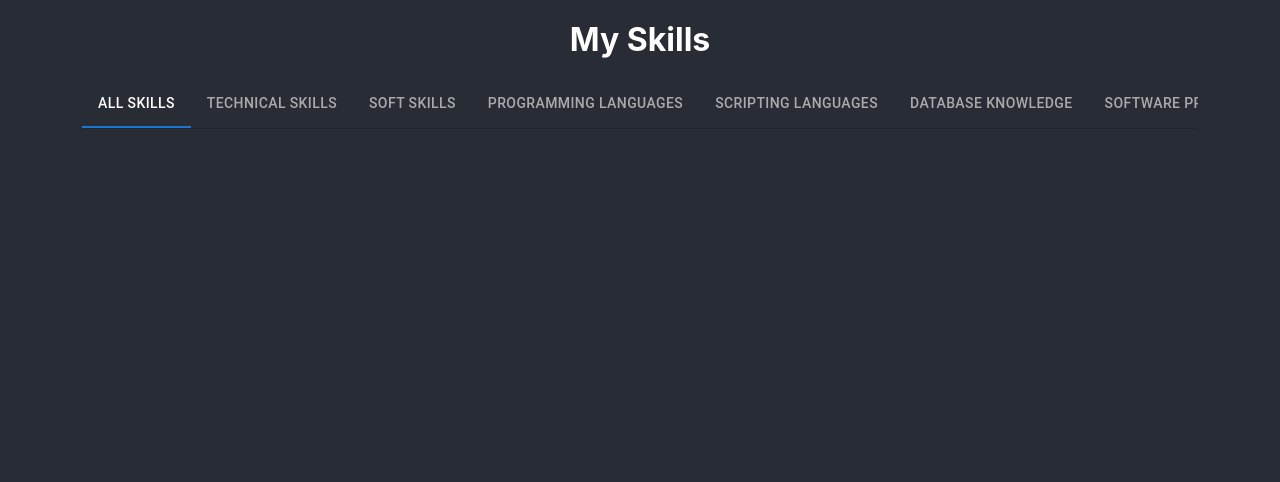
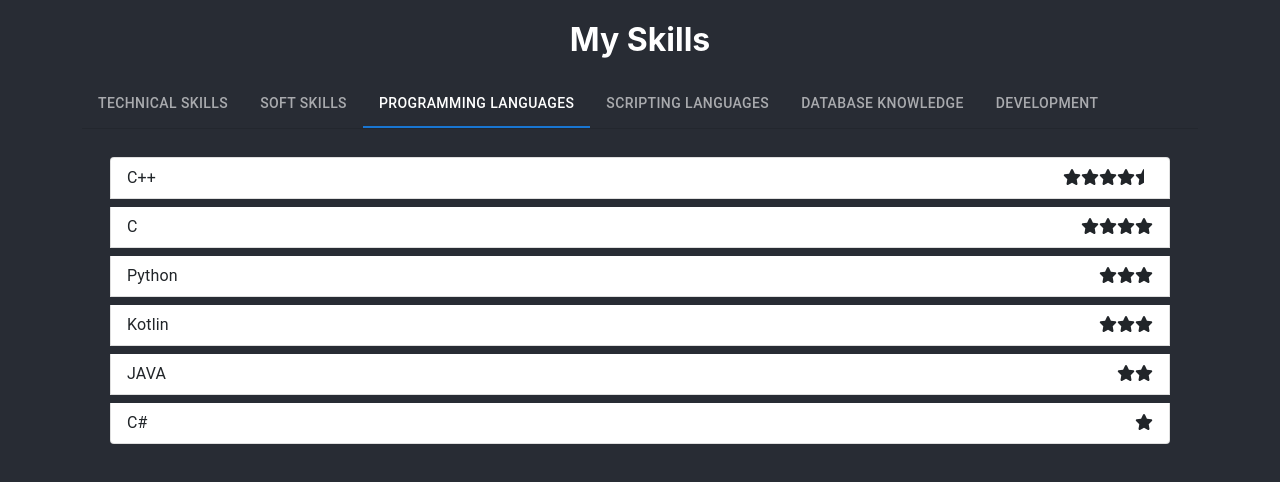
Before and after one commit to priyansh17/portfolio, a React (Create React App) app: page /My-Portfolio/skills in a window 1280 px wide. Shown: the top 482 px of the page. Built offline with nearby package versions, Linux system fonts and the light colour scheme; a web font is replaced by a local one.

Commit message:
awards and skill page finished

```diff
--- /dev/null
+++ b/src/Pages/AwardsData.js
@@ -0,0 +1,54 @@
+const awardData = [
+    {
+        "award":"Bravo Award @ Dell Technologies",
+        "desc":"Received recognition for my work during Email Retetntion Program while I interned for Dell Technolgies.",
+        "time":"May 2022",
+    },
+    {
+        "award":"PIC (Project Innovation Contest) 2021",
+        "desc":"My App got qualified as one of the finalists and received recognition.",
+        "time":"March 2021",
+    },
+    {
+        "award":"Google Hashcode",
+        "desc":"Secured 509th Place worldwide in the Extended Round.",
+        "time":"26th Feb 2021",
+    },
+    {
+        "award":"KIIT Hackathon",
+        "desc":"Secured 4th Position by creating an App and Webpage under Office Education Experience Category.",
+        "time":"April 2021",
+    },
+    {
+        "award":"Mathematics Olympiad",
+        "desc":"Secured 4th Position in Andhra Pradesh State and received recognition for the same.",
+        "time":"2016-2017",
+    },
+    {
+        "award":"National Science Fair 2016",
+        "desc":"Qualified in the State level from Andhra Pradesh and went on to Nationals in Delhi for my Science project: Public Grievance Portal.",
+        "time":"2015-2016",
+    },
+    {
+        "award":"Codechef",
+        "desc":"Achieved 1755 Rating (4-star) on Codechef platform by securing global rank of 800.",
+        "time":"September 2021",
+    },
+    {
+        "award":"AMCAT",
+        "desc":"99 percentile in AMCAT Test",
+        "time":"June 2020",
+    },
+    {
+        "award":"Atheltics Competition",
+        "desc":"Secured multiple Gold and Silver Awards in 100m, 200m, 400m, Shot put and Long Jump Categories in Vizag Sports.",
+        "time":"2015-2016",
+    },
+    {
+        "award":"District Level Skating Competition",
+        "desc":"Secured 2nd Position in Vizag District Skating level Competition.",
+        "time":"2016",
+    },
+]
+
+export default awardData;
--- a/src/Pages/AwardsPage.js
+++ b/src/Pages/AwardsPage.js
@@ -1,11 +1,37 @@
 import React from 'react';
-import wip from '../media/WIP.jpg';
+import staticData from '../stringConst';
+import { Container, Row, Accordion } from 'react-bootstrap';
+import AwardsData from './AwardsData';
 
 function AwardsPage(props) {
+
+    const keys = AwardsData.map((e,i)=>i);
+
     return (
-        <div>
-            <img alt="Work In Progress" src={wip} style={{height:"100%", width:"100%"}}/>
-        </div>
+        <Container>
+            <Row>
+                <p id='pageHeader'>{staticData["AwardsPageHeading"]}</p>
+            </Row>
+            <Row>
+                <Accordion defaultActiveKey={keys} alwaysOpen style={{ color: '#000' }}>
+                    {
+                        AwardsData.map((val, k) => {
+                            return (
+                                <Accordion.Item key={k} eventKey={k}>
+                                    <Accordion.Header>{val['award']}</Accordion.Header>
+                                    <Accordion.Body style={{ display: 'flex', justifyContent: 'space-between'}}>
+                                        <div>{val['desc']}</div>
+                                        <div>{val['time']}</div>
+                                    </Accordion.Body>
+                                </Accordion.Item>
+                            );
+                        })
+                    }
+
+                </Accordion>
+            </Row>
+
+        </Container>
     );
 }
 
--- a/src/Pages/SkillsData.js
+++ b/src/Pages/SkillsData.js
@@ -1,22 +1,167 @@
 const skillset = [
+    {
+        "skill":"Data Structures and Algorithms",
+        "rating":"4",
+        "type":"Technical Skills"
+    },
+    {
+        "skill":"Object Oriented Programming",
+        "rating":"4",
+        "type":"Technical Skills"
+    },
     {
         "skill":"C",
         "rating":"4",
-        "type":"technical"
+        "type":"Technical Skills"
+    },
+    {
+        "skill":"C++",
+        "rating":"4.5",
+        "type":"Technical Skills"
+    },
+    {
+        "skill":"Python",
+        "rating":"3.5",
+        "type":"Technical Skills"
+    },
+    {
+        "skill":"JAVA",
+        "rating":"2",
+        "type":"Technical Skills"
+    },
+    {
+        "skill":"Kotlin",
+        "rating":"3",
+        "type":"Technical Skills"
+    },
+    {
+        "skill":"C#",
+        "rating":"1",
+        "type":"Technical Skills"
+    },
+    {
+        "skill":"PHP",
+        "rating":"2",
+        "type":"Technical Skills"
+    },
+    {
+        "skill":"Shell / Bash",
+        "rating":"2",
+        "type":"Technical Skills"
+    },
+    {
+        "skill":"VBA",
+        "rating":"2",
+        "type":"Technical Skills"
+    },
+    {
+        "skill":"JavaScript",
+        "rating":"3.5",
+        "type":"Technical Skills"
+    },
+    {
+        "skill":"MySQL",
+        "rating":"3",
+        "type":"Technical Skills"
+    },
+    {
+        "skill":"NoSQL",
+        "rating":"1",
+        "type":"Technical Skills"
+    },
+    {
+        "skill":"Google Firebase",
+        "rating":"2",
+        "type":"Technical Skills"
+    },
+    {
+        "skill":"AWS",
+        "rating":"1.5",
+        "type":"Technical Skills"
+    },
+    {
+        "skill":"Azure",
+        "rating":"2",
+        "type":"Technical Skills"
+    },
+    {
+        "skill":"Android Development",
+        "rating":"3",
+        "type":"Technical Skills"
+    },
+    {
+        "skill":"MongoDB",
+        "rating":"1",
+        "type":"Technical Skills"
+    },
+    {
+        "skill":"Node.js",
+        "rating":"2.5",
+        "type":"Technical Skills"
+    },
+    {
+        "skill":"ReactJS",
+        "rating":"3.5",
+        "type":"Technical Skills"
+    },
+    {
+        "skill":"Express",
+        "rating":"1.5",
+        "type":"Technical Skills"
+    },
+    {
+        "skill":"ASP.NET Core",
+        "rating":"2",
+        "type":"Technical Skills"
+    },
+    {
+        "skill":"Willingness to learn or explore opportunities",
+        "type":"Soft Skills",
+        "rating":"5",
+    },
+    {
+        "skill":"Can take up additional responsibilities.",
+        "type":"Soft Skills",
+        "rating":"5",
+    },
+    {
+        "skill":"Adapts and collaborates with people comfortably.",
+        "type":"Soft Skills",
+        "rating":"5",
+    },
+    {
+        "skill":"Able to adjust to new tools/languages quickly.",
+        "type":"Soft Skills",
+        "rating":"5",
+    },
+    {
+        "skill":"Emotional Intelligence",
+        "type":"Soft Skills",
+        "rating":"5",
+    },
+    {
+        "skill":"Team Player Attitude",
+        "type":"Soft Skills",
+        "rating":"5",
+    },
+    {
+        "skill":"Openness to Feedback",
+        "type":"Soft Skills",
+        "rating":"5",
+    },
+    {
+        "skill":"Growth Mindset",
+        "type":"Soft Skills",
+        "rating":"5",
     },
     {
         "skill":"C",
-        "rating":"4.5",
+        "rating":"4",
         "type":"Programming Languages"
     },
     {
         "skill":"C++",
-        "rating":"4",
-        "type":"technical"
-    },
-    {
-        "skill":"C++",
-        "rating":"4",
+        "rating":"4.5",
         "type":"Programming Languages"
     },
     {
@@ -36,9 +181,85 @@ const skillset = [
     },
     {
         "skill":"C#",
+        "rating":"1",
+        "type":"Programming Languages"
+    },
+    {
+        "skill":"PHP",
         "rating":"2",
-        "type":"Programming Languages"
-    }
+        "type":"Scripting Languages"
+    },
+    {
+        "skill":"Shell / Bash",
+        "rating":"2",
+        "type":"Scripting Languages"
+    },
+    {
+        "skill":"VBA",
+        "rating":"2",
+        "type":"Scripting Languages"
+    },
+    {
+        "skill":"JavaScript",
+        "rating":"3.5",
+        "type":"Scripting Languages"
+    },
+    {
+        "skill":"Python",
+        "rating":"3.5",
+        "type":"Scripting Languages"
+    },
+    {
+        "skill":"MySQL",
+        "rating":"3",
+        "type":"Database Knowledge"
+    },
+    {
+        "skill":"NoSQL",
+        "rating":"1",
+        "type":"Database Knowledge"
+    },
+    {
+        "skill":"DBMS Theory",
+        "rating":"3",
+        "type":"Database Knowledge"
+    },
+    {
+        "skill":"Google Firebase",
+        "rating":"2",
+        "type":"Database Knowledge"
+    },
+    {
+        "skill":"AWS",
+        "rating":"1.5",
+        "type":"Database Knowledge"
+    },
+    {
+        "skill":"Azure",
+        "rating":"2",
+        "type":"Database Knowledge"
+    },
+    {
+        "skill":"Android Development",
+        "rating":"3",
+        "type":"Development"
+    },
+    {
+        "skill":"Web Development (HTML5+CSS+Bootstrap+JS)",
+        "rating":"4",
+        "type":"Development"
+    },
+    {
+        "skill":"MERN Stack Web Development (MongoDB, Express, React, Node)",
+        "rating":"3",
+        "type":"Development"
+    },
+    {
+        "skill":"ASP.NET Core",
+        "rating":"2",
+        "type":"Development"
+    },
+
 
 ];
 
--- a/src/Pages/SkillsPage.js
+++ b/src/Pages/SkillsPage.js
@@ -35,14 +35,14 @@ TabPanel.propTypes = {
 function SkillsPage(props) {
 
 
-    const [value, setValue] = React.useState(0);
+    const [value, setValue] = React.useState(2);
 
     const handleChange = (event, newValue) => {
         console.log(newValue);
         setValue(newValue);
     };
 
-    const categories = ["All Skills", "Technical Skills", "Soft Skills", "Programming Languages", "Scripting Languages", "Database Knowledge", "Software Proficiency", "Development"];
+    const categories = ["Technical Skills", "Soft Skills", "Programming Languages", "Scripting Languages", "Database Knowledge", "Development"];
 
     const checkDecimal = (val) => {
         if (parseFloat(val) % 1 !== 0) {
@@ -73,7 +73,7 @@ function SkillsPage(props) {
                             <TabPanel key={cIndex} value={value} index={cIndex}>
                                 <ListGroup>
                                     {
-                                        SkillsData.filter(skill => skill.type === category).map((val, indexLi) => {
+                                        SkillsData.sort((a,b)=> b.rating-a.rating).filter(skill => skill.type === category).map((val, indexLi) => {
                                             return (
                                                 <ListGroupItem key={indexLi} style={{ margin: '0.5vh', display: 'inline-flex', justifyContent: 'space-between' }}>
                                                     {val['skill']}
--- a/src/stringConst.js
+++ b/src/stringConst.js
@@ -15,7 +15,7 @@ const staticData = {
     "CareerPageHeading" : "My Career",
     "CertificatesPageHeading" : "My Certificates",
     "SkillsPageHeading" : "My Skills",
-
+    "AwardsPageHeading" : "My Awards and Achievements",
 };
 
 export default staticData;
```
